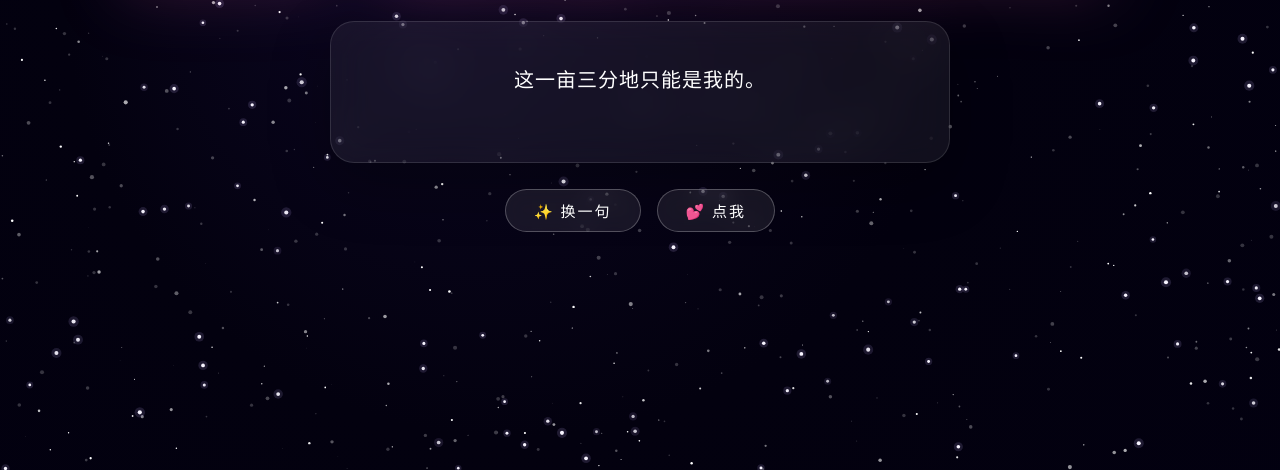
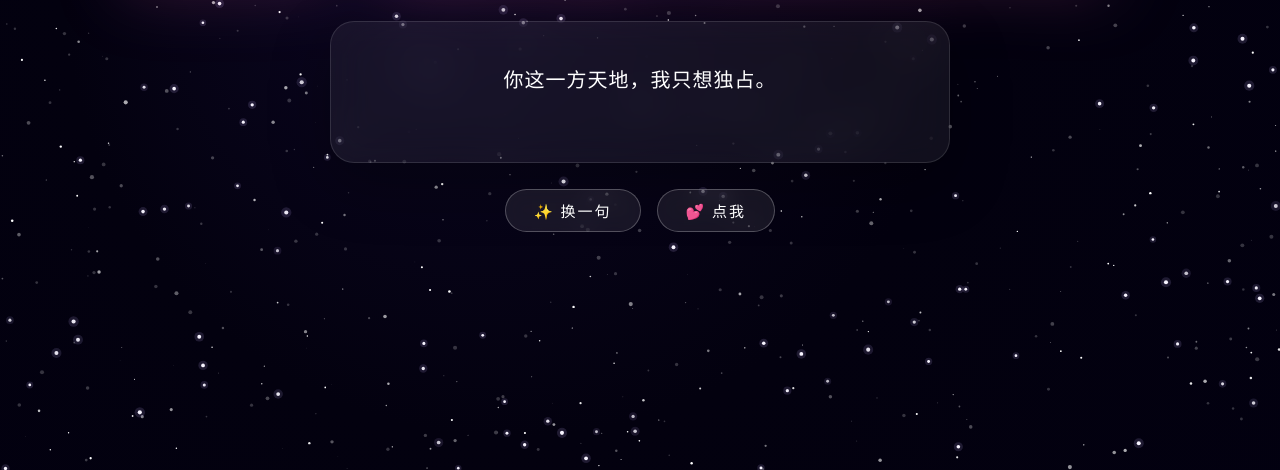
Before and after one commit to lctagnes/motion, a plain HTML site: page index.html in a window 1280 px wide. Shown: the part 330-800 px from the top of the page. Drawn offline with Linux system fonts and the light colour scheme.

Commit message:
polish love quotes to literary style

```diff
--- a/index.html
+++ b/index.html
@@ -178,21 +178,21 @@
 <script>
 // ==================== 数据配置 ====================
 const LOVE_QUOTES = [
-  "想要一直在一起，不是自私，这也是我的心愿。",
-  "不要怀疑，不要纠结，我心里对你有着无限的热情。",
-  "说明你是很认真的，是的，不知道为什么对你我一直都很认真。",
-  "你的性格魅力非常吸引我。",
-  "这一亩三分地只能是我的。",
-  "等稳定，你就知道了，我也不是关注事情的，我是关注情绪的。",
-  "天天健身健身健身，健身比我重要吗？当然不是啦，你也很重要的。",
-  "你有时间管别人那闲事，不如来管管我，我就这么不值得你花心思吗？",
-  "怎么会呢，我肯定会为你花心思的呀！",
-  "我有情绪的，你一点都感知不到吗？我能感知到啊",
-  "第一，你的感知力很差，第二，即便你感知到了，你也给屏蔽了。以后不会啦",
-  "虽然你有时候凶巴巴的生气，但是我还是愿意听你继续凶巴巴。我谢谢你啊",
-  "你说我的性格底色是很不错的，希望不会让你失望。",
-  "你这个回避的毛病能不能改一改啊，不要这么别扭啦。当然啦，跟你在一起时间久了，什么都能改掉。",
-  "都会越来越好的，期待有你的未来。",
+  "想与你长久，不是贪心，是我此生唯一的心愿。",
+  "莫要怀疑，也莫要纠结，我的心意，早已向你倾斜。",
+  "对你，我从来认真，认真到连自己都觉得意外。",
+  "你的性情，是我最难以抗拒的温柔。",
+  "你这一方天地，我只想独占。",
+  "待尘埃落定你自会知晓，我挂念的从不是事，而是你的心。",
+  "你满心都是健身，可曾想过，也分我一点时光？",
+  "与其理会旁人的闲事，不如，多看我一眼。",
+  "为你花的心思，我从来甘之如饴。",
+  "我的心事，你当真一点都察觉不到吗？",
+  "从前你总装作看不见我的情绪，往后，我不许你再躲。",
+  "纵使你气鼓鼓的模样，在我眼里，也格外可爱。",
+  "你说我性子不坏，那我便努力，不负你的期待。",
+  "别再回避了，我会一直在这里，等你慢慢靠近。",
+  "来日方长，有你的未来，才值得期待。",
 ];
 
 // 设置你们在一起的日期 (修改这里!)
```
